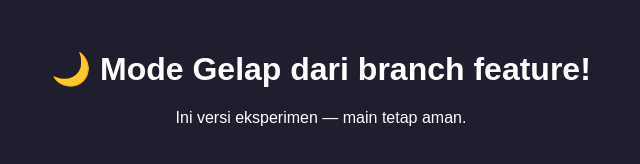
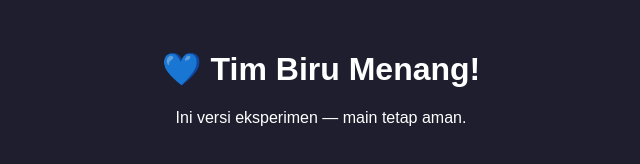
Before and after one commit to ghitraf/app-cicd, a plain HTML site: page index.html in a window 1280 px wide. Shown: the whole page, without its empty margins (319-959 px from the left). Drawn offline with Linux system fonts and the light colour scheme.

Commit message:
feat: judul biru

```diff
--- a/index.html
+++ b/index.html
@@ -5,7 +5,7 @@
   <title>CI/CD Berhasil!</title>
 </head>
 <body style="text-align:center; font-family:sans-serif; margin-top:50px; background:#1e1e2e; color:#ffffff;">
-  <h1>🌙 Mode Gelap dari branch feature!</h1>
+  <h1>💙 Tim Biru Menang!</h1>
   <p>Ini versi eksperimen — main tetap aman.</p>
 </body>
 </html>
```
